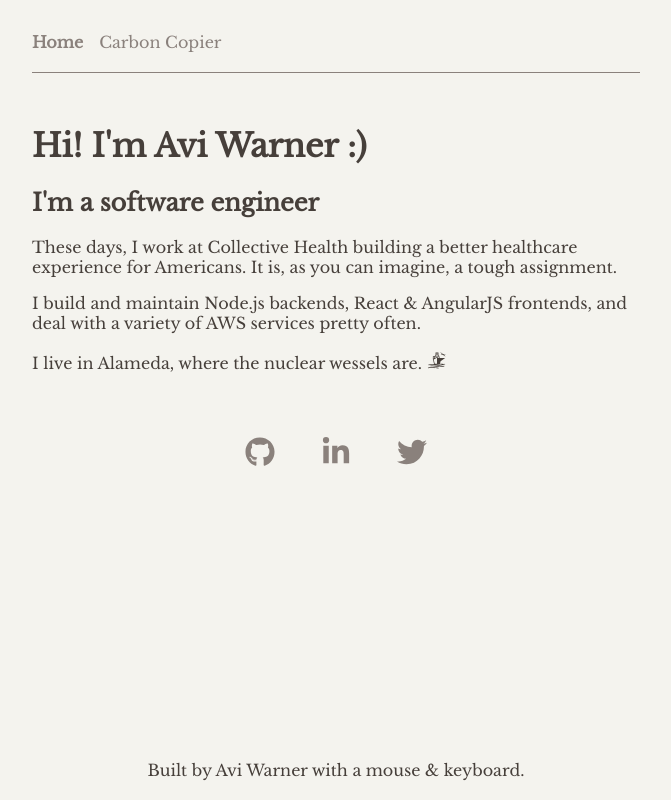
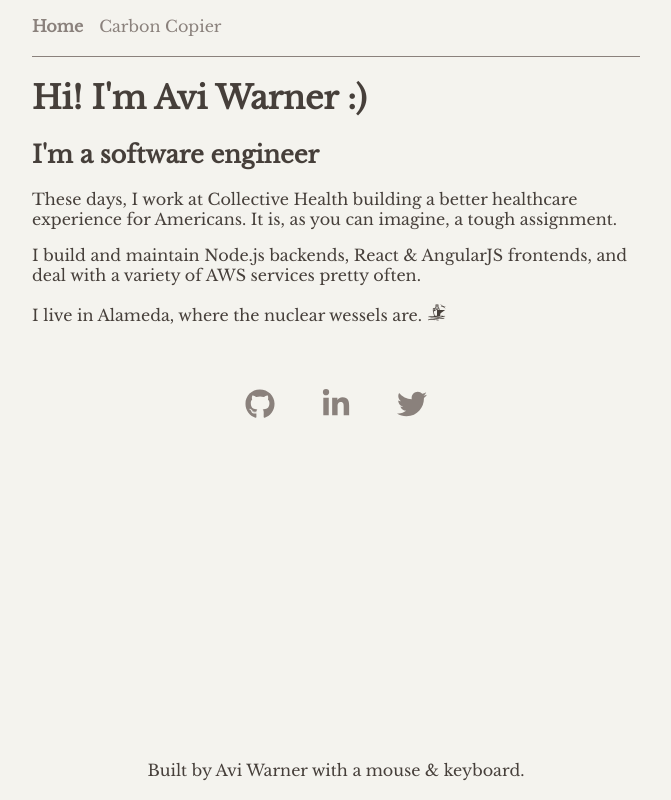
Before and after one commit to aviwarner/portfolio, a Gatsby site: page / in a window 1280 px wide. Shown: the whole page, without its empty margins (304-975 px from the left). Built offline with nearby package versions, Linux system fonts and the light colour scheme; Gatsby itself is replaced by a stand-in of ours.

Commit message:
css fixes

```diff
--- a/src/pages/index.js
+++ b/src/pages/index.js
@@ -2,7 +2,6 @@ import React from "react"
 import { GiCarrier } from 'react-icons/gi';
 
 import Layout from "../components/layout"
-import Image from "../components/image"
 import ContactBar from "../components/contactBar"
 import SEO from "../components/seo"
 
--- a/src/pages/styles.scss
+++ b/src/pages/styles.scss
@@ -8,10 +8,10 @@ $breakpoint-mobile: 768px;
 
 
 body {
+    background-color: $background-color;
+    color: $primary-color;
     font-family: $primary-font-stack;
     font-weight: 400;
-    background-color: $background-color;
-    color: $primary-color;
     margin: 0;
 }
 
@@ -28,24 +28,13 @@ h1, h2, h3, h4, h5, h6 {
     letter-spacing: 3px;
 }
 
-main {
-    padding: 2rem;
-    max-width: 38rem;
-    margin: auto;
-}
-
-header {
-    padding: 0 2rem;
-    margin: 0 auto;
-    max-width: 38rem;
-}
-
 nav {
     border-bottom: 1px solid $secondary-color;
+    padding-top: 1rem;
+    margin-bottom: 1rem;
     display: flex;
     flex-direction: row;
     min-height: 2.5rem;
-    padding-top: 2rem;
 }
 
 footer{
@@ -53,7 +42,6 @@ footer{
     bottom: 0;
     height: 2.5rem;
     width: 100%;
-    // padding: 0 2rem;
     text-align: center;
 }
 
@@ -61,11 +49,17 @@ footer{
     footer {
         font-size: 12px;
     }
+
+    pre {
+        font-size: 10px;
+    }
   }
 
 #page-container {
+    margin: auto;
+    max-width: 38rem;
+    min-height: 100vh;
     position: relative;
-    min-height: 100vh;
 }
 
 #content-wrap {
```
